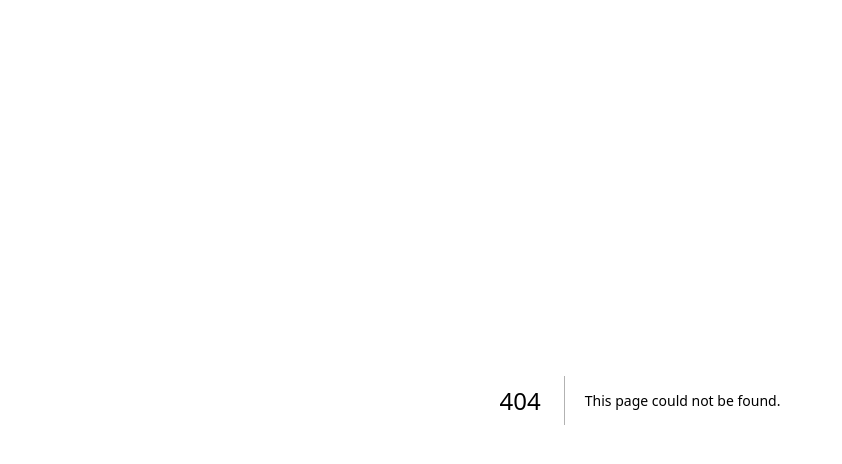
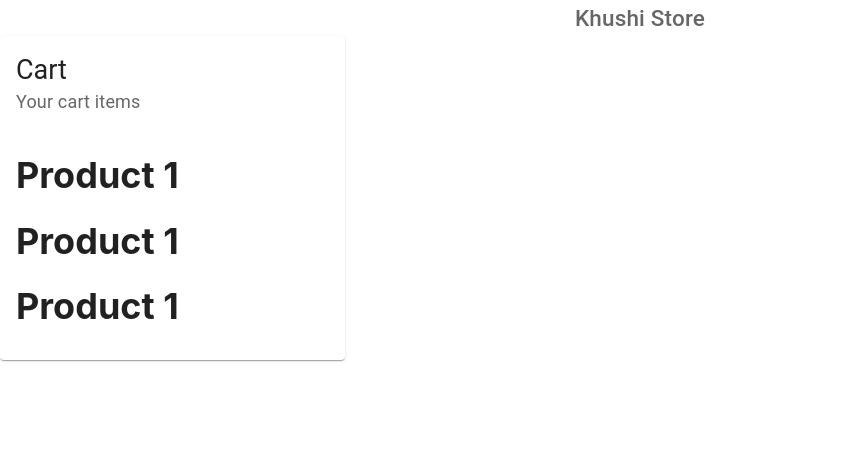
Before and after one commit to Xebec19/khushi-store, a Next.js app: page /cart in a window 1280 px wide. Before the commit this address had no page. Shown: the top 464 px of the page, without its empty margins (0-842 px from the left). Built offline with nearby package versions, Linux system fonts and the light colour scheme.

Commit message:
wip: cart page

```diff
--- a/components/Authentication/Register.tsx
+++ b/components/Authentication/Register.tsx
@@ -34,7 +34,6 @@ const Register = () => {
               R
             </Avatar>
           }
-          subheader="Create new account"
         />
         <CardContent>
           <TextField
--- a/components/UI/SearchUI.tsx
+++ b/components/UI/SearchUI.tsx
@@ -7,7 +7,7 @@ import {
   TextField,
   Typography,
 } from "@mui/material";
-import classes from "../../styles/UI.module.css";
+import classes from "../../styles/ui.module.css";
 
 const top100Films = [
   { label: "The Shawshank Redemption", year: 1994 },
--- /dev/null
+++ b/pages/cart.tsx
@@ -0,0 +1,30 @@
+import { Card, CardContent, CardHeader, Typography } from "@mui/material";
+import { Stack } from "@mui/system";
+import classes from "../styles/cart.module.css";
+
+const Cart = () => {
+  return (
+    <div>
+      <Typography
+        variant="h6"
+        color="text.secondary"
+        component="div"
+        className={classes.title}
+      >
+        Khushi Store
+      </Typography>
+      <Card sx={{ maxWidth: 345 }}>
+        <CardHeader title="Cart" subheader="Your cart items" />
+        <CardContent>
+          <Stack spacing={1}>
+            <h1>Product 1</h1>
+            <h1>Product 1</h1>
+            <h1>Product 1</h1>
+          </Stack>
+        </CardContent>
+      </Card>
+    </div>
+  );
+};
+
+export default Cart;
--- a/pages/profile.tsx
+++ b/pages/profile.tsx
@@ -16,8 +16,8 @@ export default function Profile() {
       </Head>
       <Layout>
         {/* <Register /> */}
-        {/* <Login /> */}
-        <Dashboard />
+        <Login />
+        {/* <Dashboard /> */}
       </Layout>
       <NavigationUI />
     </>
--- a/styles/authentication.module.css
+++ b/styles/authentication.module.css
@@ -27,6 +27,7 @@
 
 .socialIconList {
   text-align: center;
+  margin-top: 5px;
 }
 
 .socialIcon {
--- /dev/null
+++ b/styles/cart.module.css
@@ -0,0 +1,4 @@
+.title {
+  text-align: center;
+  margin-top: 10px;
+}
```
Also changed, not shown: components/Authentication/Login.tsx (+1 -9 lines).
